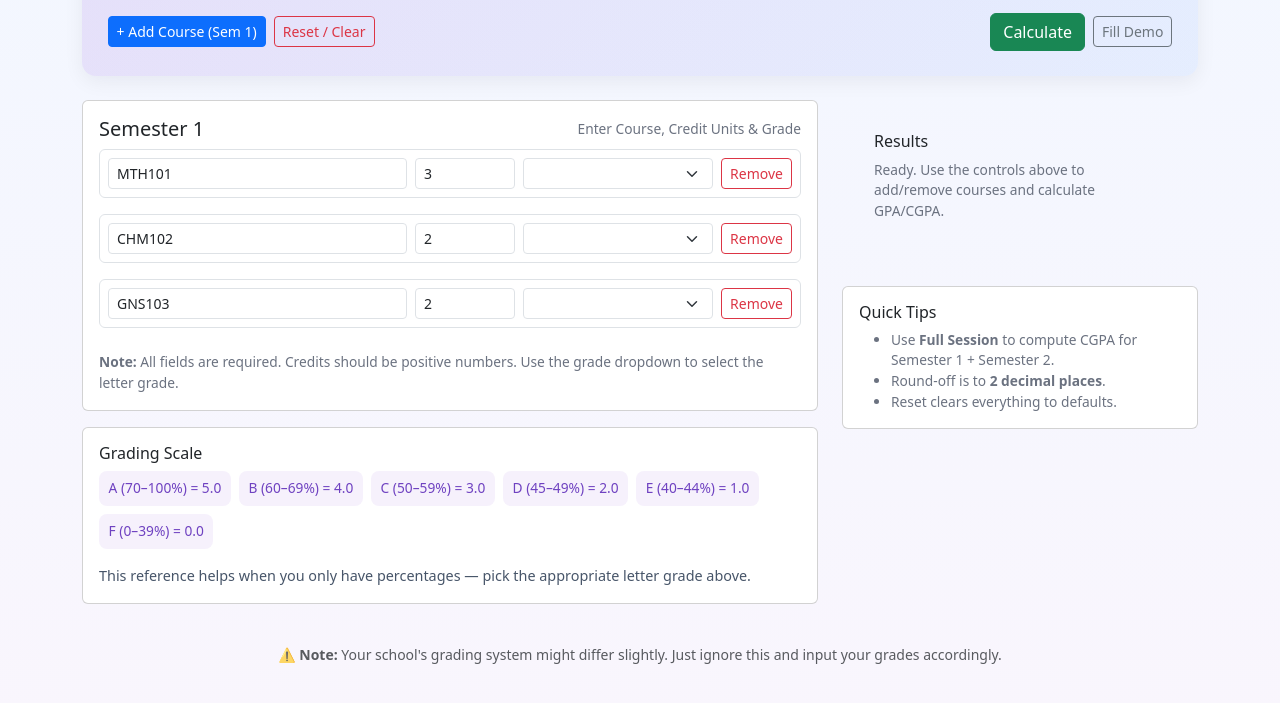
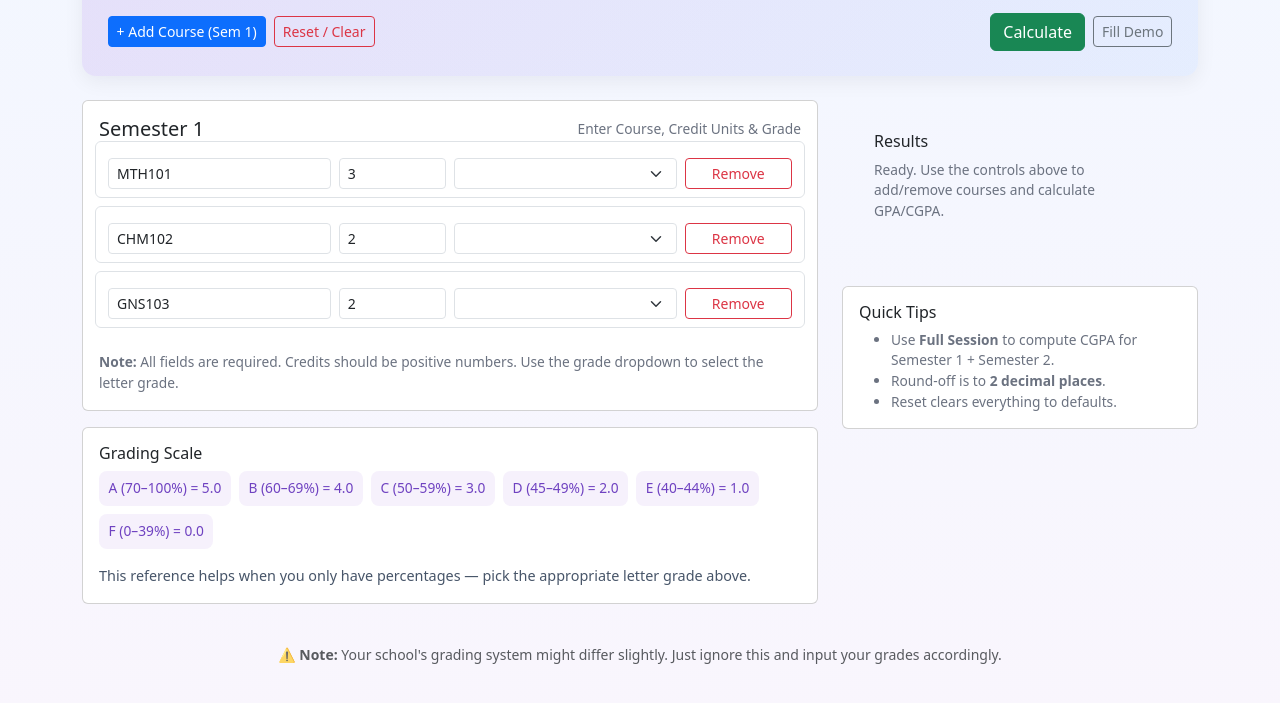
Before and after one commit to Vincent-ade/CGPA-Calculator, a plain HTML site: page index.html in a window 1280 px wide. Shown: the part 131-834 px from the top of the page. Drawn offline with nearby package versions, Linux system fonts and the light colour scheme.

Commit message:
Resized for smaller screen

```diff
--- a/index.html
+++ b/index.html
@@ -138,7 +138,8 @@
             <div class="d-md-flex justify-content-between align-items-center mb-3">
                 <div>
                     <h1 class="h3 mb-0 gradient-header">CGPA Calculator — 5-Point Scale</h1>
-                    <p class="mb-0 small-muted">Calculate Semester GPA or combined CGPA for a full session. Uses the grading scale (A–F).</p>
+                    <p class="mb-0 small-muted">Calculate Semester GPA or combined CGPA for a full session. Uses the
+                        grading scale (A–F).</p>
                 </div>
 
                 <div class="mt-3 mt-md-0">
@@ -355,13 +356,19 @@
 
             // inner card-like row
             wrapper.innerHTML = `
-        <div class="d-flex gap-2 align-items-center p-2 rounded border">
-          <input type="text" class="form-control form-control-sm course-name" placeholder="Course name (e.g. MTH101)" aria-label="Course name" />
-          <input type="number" min="0" step="0.5" class="form-control form-control-sm course-credit" placeholder="Credit" aria-label="Credit units" style="max-width:100px" />
-          <div class="grade-select-wrapper" style="min-width:190px"></div>
-          <button class="btn btn-sm btn-outline-danger remove-course" title="Remove course">Remove</button>
-        </div>
-      `;
+                <div class="row g-2 align-items-center p-2 rounded border">
+                <div class="col-12 col-md-4">
+                    <input type="text" class="form-control form-control-sm course-name" placeholder="Course name (e.g. MTH101)" aria-label="Course name" />
+                </div>
+                <div class="col-6 col-md-2">
+                    <input type="number" min="0" step="0.5" class="form-control form-control-sm course-credit" placeholder="Credit" aria-label="Credit units" />
+                </div>
+                <div class="col-6 col-md-4 grade-select-wrapper"></div>
+                <div class="col-12 col-md-2 text-md-end">
+                    <button class="btn btn-sm btn-outline-danger remove-course w-100 w-md-auto" title="Remove course">Remove</button>
+                </div>
+                </div>
+            `;
 
             // append grade select
             const gradeWrapper = wrapper.querySelector('.grade-select-wrapper');
```
